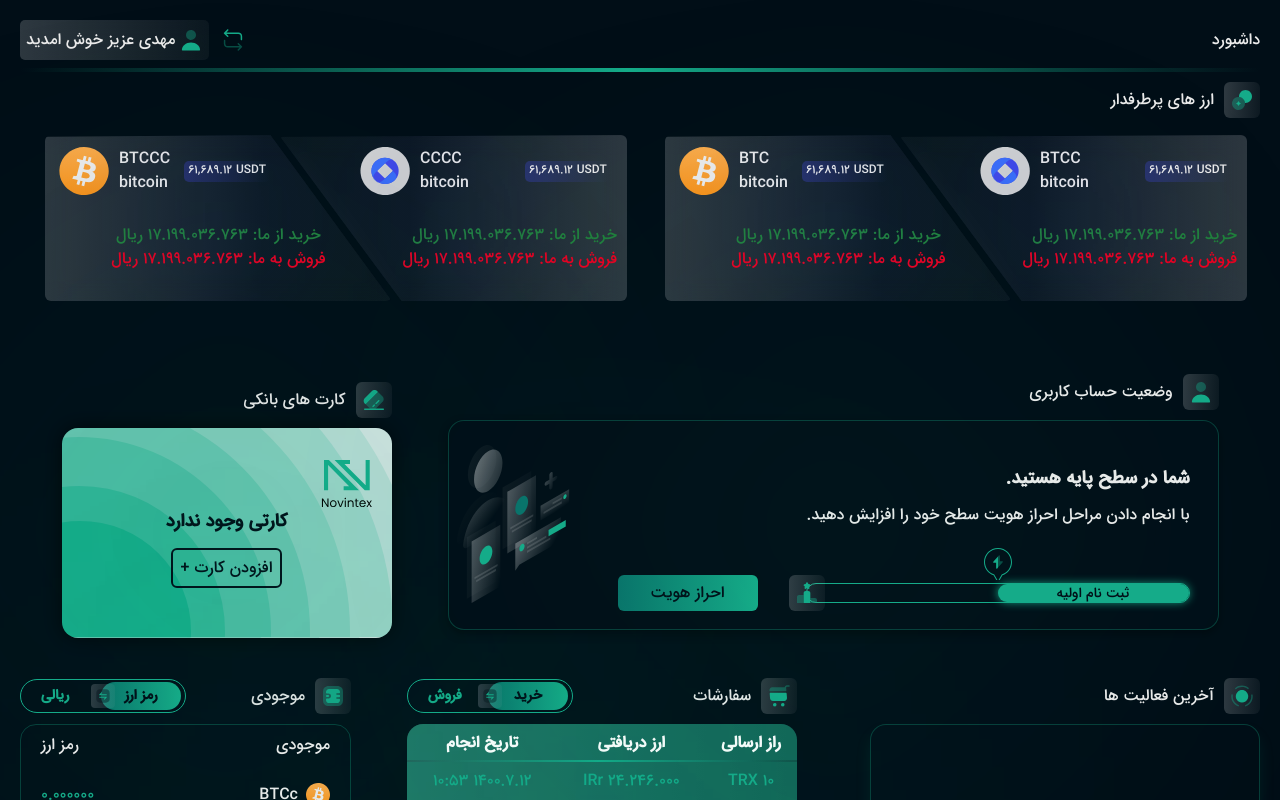
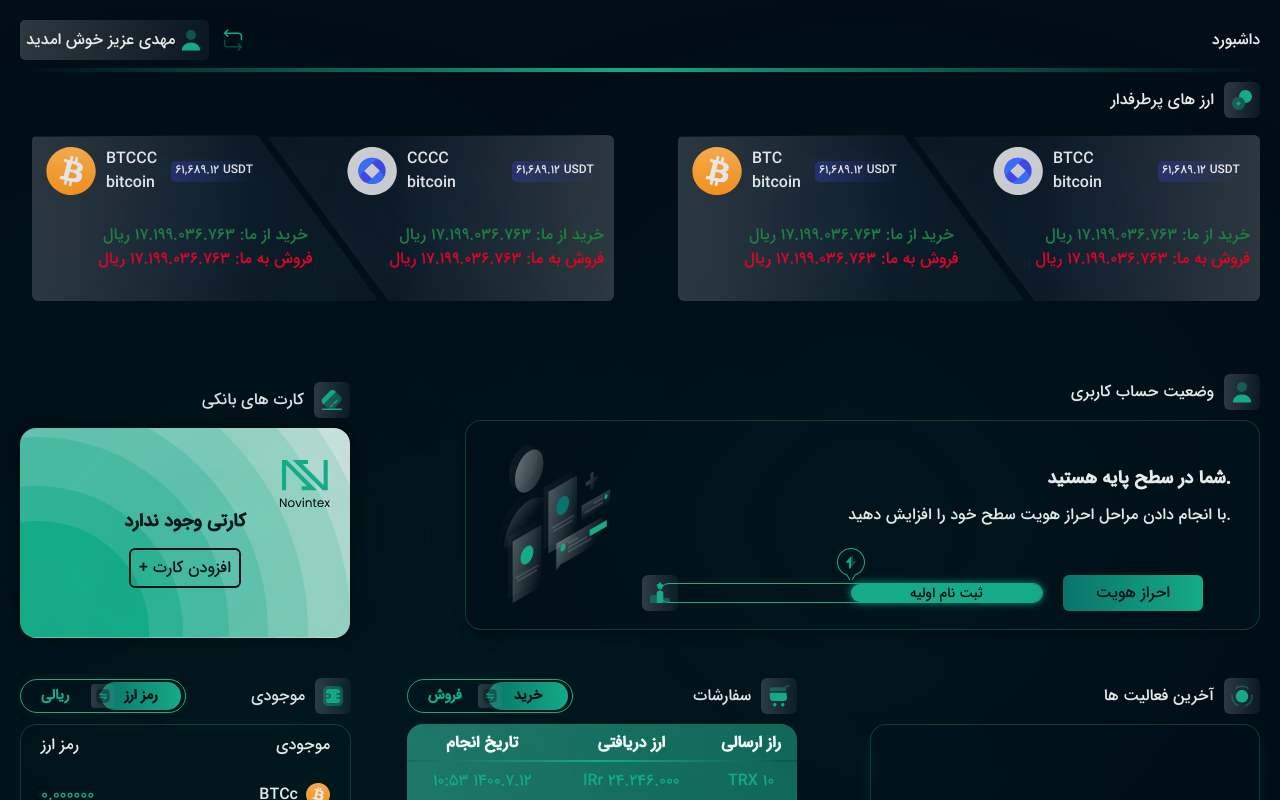
Before and after one commit to danyalbani240/dashboard, a Nuxt app: page / in a window 1280 px wide. Shown: the top 800 px of the page. Built offline with nearby package versions, Linux system fonts and the light colour scheme.

Commit message:
some style editted

```diff
--- a/components/Base/BaseListPopular.vue
+++ b/components/Base/BaseListPopular.vue
@@ -1,5 +1,5 @@
 <template>
-  <div class="flex set flex-1 my-2 lg:justify-center  justify-evenly content-start">
+  <div class="flex set flex-1 my-2   justify-evenly content-start">
     <base-list-popular-item
       v-for="(coin, index) in coins"
       :key="coin.short"
--- a/components/ThePopularCurrencies.vue
+++ b/components/ThePopularCurrencies.vue
@@ -9,6 +9,7 @@
         v-for="(coin, index) in coins"
         :coins="coin"
         :key="coin[index].short"
+        :class="{'lg:justify-end': index % 2 == 0, 'lg:justify-start': index %2 != 0}"
       />
     </div>
   </div>
--- a/components/TheSatusAndCredit.vue
+++ b/components/TheSatusAndCredit.vue
@@ -1,14 +1,17 @@
 <template>
   <div class="mt-14">
-    <div class="flex flex-wrap flex-row-reverse justify-center">
-      <div>
-        <base-part-header
+    <div class="flex flex-wrap flex-row-reverse justify-around">
+      <div class="flex-1 flex-col flex">
+      <div dir="rtl">
+
+        <base-part-header dir="ltr" class="flex-row flex-row"
           :address="'usericon'"
           :headName="'وضعیت حساب کاربری'"
         />
 
+
         <div
-          class="rounded-2xl flex flex-row-reverse relative flex-wrap-reverse px-2 bg-primary z-10 user-stat mt-2.5"
+          class="rounded-2xl flex flex-row relative flex-wrap-reverse px-2 bg-primary z-10 user-stat mt-2.5"
         >
           <div class="flex flex-col">
             <div class="text-right mt-11 mr-5">
@@ -23,6 +26,7 @@
             <img src="../assets/images/stat-hero.svg" alt="" />
           </div>
         </div>
+      </div>
       </div>
       <!-- card -->
       <div class="mr-14 py-2">
```
